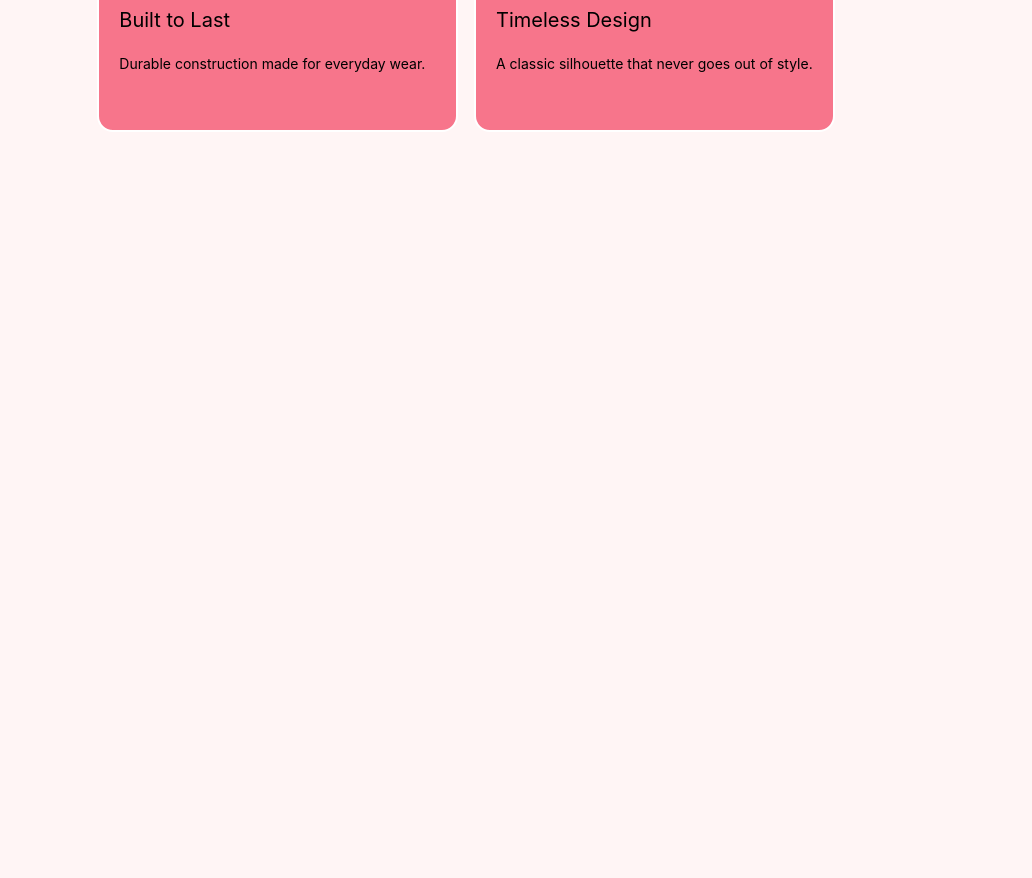
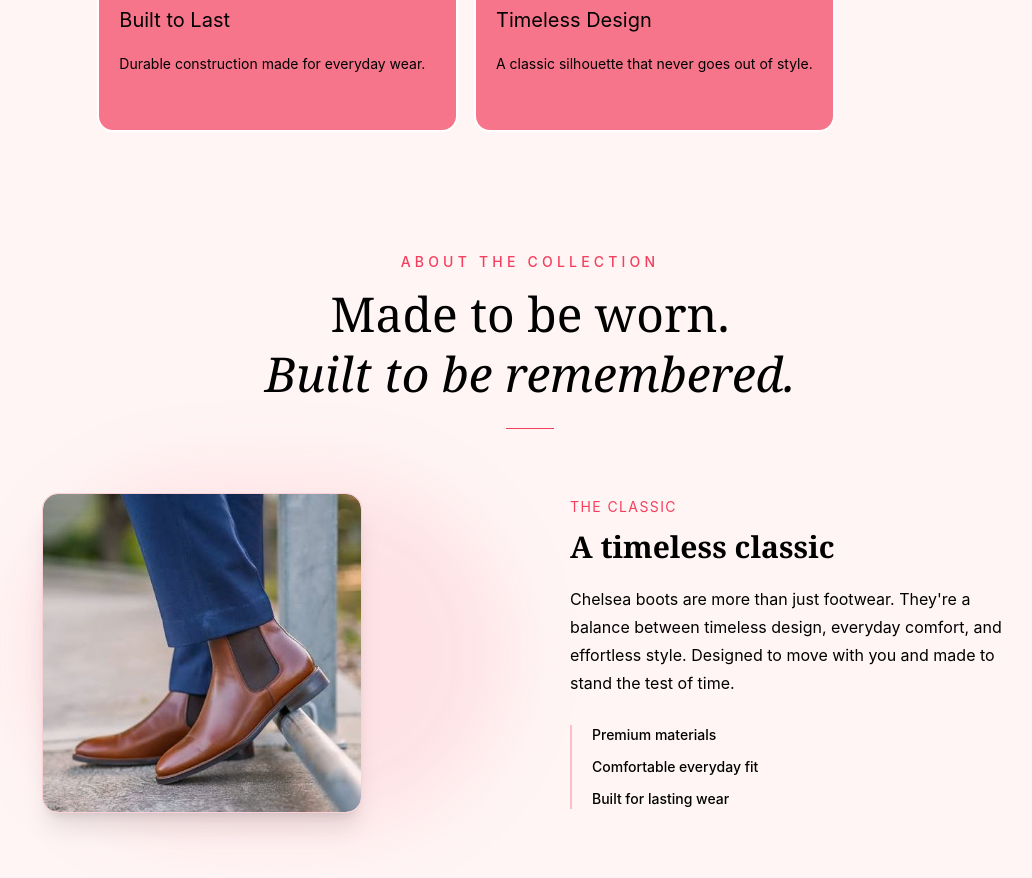
Before and after one commit to anilpdl1/landingpage, a React (Vite) app: page / in a window 1280 px wide. Shown: the part 1280-2158 px from the top of the page, without its empty margins (110-1142 px from the left). Before the commit the page ends 1412 px from the top, so only its background shows below. Built offline with nearby package versions, Linux system fonts and the light colour scheme.

Commit message:
about component

```diff
--- a/src/App.jsx
+++ b/src/App.jsx
@@ -2,12 +2,14 @@ import React from 'react'
 import Navbar from './components/Navbar'
 import Hero from './sections/Hero'
 import Features from './sections/Features'
+import About from './sections/About'
 const App = () => {
   return (
     <>
     <Navbar/>
     <Hero/>
     <Features/>
+    <About/>
     </>
   )
 }
--- a/src/components/Navbar.jsx
+++ b/src/components/Navbar.jsx
@@ -23,10 +23,11 @@ return(
         <a href="#features">
         Features
         </a>
-        <a href="">Pricing</a>
-        <a href="">
+         <a href="#about">
         About
         </a>
+        <a href="">Pricing</a>
+
         <Button text="Login"/>
        </div>
         <button onClick={()=>setOpen(true)} className="md:hidden">
--- /dev/null
+++ b/src/sections/About.jsx
@@ -0,0 +1,120 @@
+
+import { motion } from "framer-motion";
+
+function About() {
+  return (
+    <section
+      id="about"
+      className="min-h-screen px-6 py-20 flex flex-col justify-center items-center gap-16"
+    >
+      {/* Section Heading */}
+      <motion.div
+        className="w-full max-w-4xl flex flex-col items-center text-center gap-3"
+        initial={{ opacity: 0, y: 30 }}
+        whileInView={{ opacity: 1, y: 0 }}
+        viewport={{ once: true, amount: 0.3 }}
+        transition={{ duration: 0.8 }}
+      >
+        <p className="text-sm tracking-[0.3em] font-medium text-accent">
+          ABOUT THE COLLECTION
+        </p>
+
+        <h2 className="text-3xl md:text-5xl font-serif font-medium leading-tight">
+          Made to be worn.
+          <br />
+          <span className="italic">Built to be remembered.</span>
+        </h2>
+
+        <div className="w-12 h-px bg-accent mt-3" />
+      </motion.div>
+
+      {/* Main Content */}
+      <div
+        className="
+          grid grid-cols-1 md:grid-cols-2
+          w-fit max-w-full
+          mx-auto
+          gap-12 lg:gap-20
+          items-center
+        "
+      >
+        {/* Image */}
+        <motion.div
+          initial={{ opacity: 0, x: -60 }}
+          whileInView={{ opacity: 1, x: 0 }}
+          viewport={{ once: true, amount: 0.3 }}
+          transition={{ duration: 0.8, ease: "easeOut" }}
+          className="relative"
+        >
+          {/* Soft glow */}
+          <div className="absolute -inset-4 bg-accent/10 blur-2xl rounded-full" />
+
+          <div
+            className="
+              relative
+              h-72 w-72
+              md:h-80 md:w-80
+              overflow-hidden
+              rounded-2xl
+              border border-accent/20
+              bg-background
+              shadow-xl
+            "
+          >
+            <img
+              src="/chelsea-about.jpg"
+              alt="Chelsea boots"
+              className="
+                h-full w-full
+                object-contain
+                mix-blend-multiply
+                transition-transform duration-700
+                hover:scale-105
+              "
+            />
+          </div>
+        </motion.div>
+
+        {/* Text */}
+        <motion.div
+          initial={{ opacity: 0, x: 60 }}
+          whileInView={{ opacity: 1, x: 0 }}
+          viewport={{ once: true, amount: 0.3 }}
+          transition={{ duration: 0.8, delay: 0.15, ease: "easeOut" }}
+          className="max-w-md"
+        >
+          <p className="text-sm tracking-widest text-accent mb-3">
+            THE CLASSIC
+          </p>
+
+          <h3 className="text-2xl md:text-3xl font-serif font-semibold mb-5">
+            A timeless classic
+          </h3>
+
+          <p className="text-sm md:text-base text-foreground/70 leading-7 mb-7">
+            Chelsea boots are more than just footwear. They're a balance
+            between timeless design, everyday comfort, and effortless style.
+            Designed to move with you and made to stand the test of time.
+          </p>
+
+          {/* Features */}
+          <div className="space-y-3 border-l-2 border-accent/30 pl-5">
+            <p className="text-sm font-medium">
+              Premium materials
+            </p>
+
+            <p className="text-sm font-medium">
+              Comfortable everyday fit
+            </p>
+
+            <p className="text-sm font-medium">
+              Built for lasting wear
+            </p>
+          </div>
+        </motion.div>
+      </div>
+    </section>
+  );
+}
+
+export default About;
--- a/src/sections/Features.jsx
+++ b/src/sections/Features.jsx
@@ -29,13 +29,14 @@ return(
         <div className="w-full max-w-6xl mb:8 ">
             <p className="text-4xl font-serif text-center font-bold">Why Chelsea?</p>
         </div>
-        <div className="grid grid-cols-1 sm:grid-cols-2 lg:grid-cols-2 gap-4">
+        <div className="grid grid-cols-1 sm:grid-cols-2  gap-4">
             {features.map((el,idx)=>(
                 <motion.div
                 initial={{x:idx%2==0?-100:100,scale:0.9,opacity:0}}
                 whileInView={{x:0,opacity:1,scale:1}}
                 transition={{duration:0.8,delay:0.2+idx*0.2}}
-                className="p-5 flex flex-col items-start  bg-accent/70 justify-center gap-5 max-60 h-60 border-white border-2 rounded-2xl backdrop:backdrop-blur-2xl shadow-olive-50 hover:scale-105 transition-all ease-in-out " key={idx}>
+                viewport={{ once: true, amount: 0.2 }}
+                className="p-5 flex flex-col items-start  bg-accent/70 justify-center gap-5 max-60 h-60 border-white border-2 rounded-2xl backdrop-blur-2xl shadow-olive-50 hover:scale-105 transition-all ease-in-out " key={idx}>
                 <p className="text-3xl">{el.icon}</p>
                 <p className="self-start text-xl">{el.title}</p>
                 <p className="text-sm  overflow-x-clip">{el.description}</p>
```
Also changed, not shown: public/chelsea-about.jpg (added).
